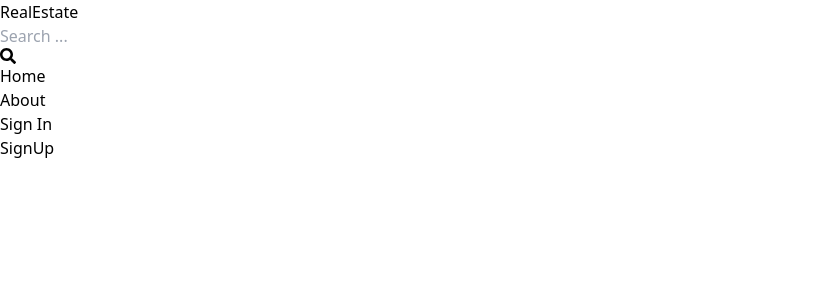
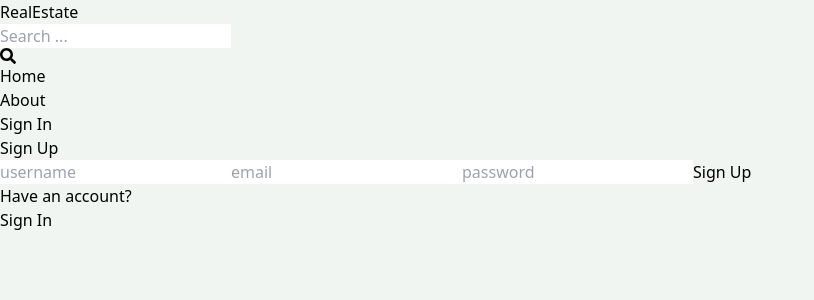
Before and after one commit to rutubhanderi/real-estate-project, a React (Vite) app in the folder client/: page /sign-up in a window 1280 px wide. Shown: the top 300 px of the page, without its empty margins (0-814 px from the left). Built offline with nearby package versions, Linux system fonts and the light colour scheme.

Commit message:
Complete sign up page functionality

```diff
--- a/client/src/index.css
+++ b/client/src/index.css
@@ -1,3 +1,7 @@
 @tailwind base;
 @tailwind components;
 @tailwind utilities;
+
+body{
+    background-color: rgb(241,245,241);
+}
--- a/client/src/pages/SignUp.jsx
+++ b/client/src/pages/SignUp.jsx
@@ -1,7 +1,83 @@
-import React from 'react'
+import React, { useState } from "react";
+import { Link ,useNavigate} from "react-router-dom";
+
 
 export default function SignUp() {
+  const [formData, setFormData] = useState({});
+  const [error, setError] = useState(null);
+  const [loading, setLoading] = useState(false);
+  const navigate= useNavigate();
+  const handleChange = (e) => {
+    setFormData({
+      ...formData,
+      [e.target.id]: e.target.value,
+    });
+  };
+  const handleSubmit = async (e) => {
+    e.preventDefault();
+    try {
+      setLoading(true);
+      const res = await fetch("/api/auth/signup", {
+        method: "POST",
+        headers: {
+          "Content-Type": "application/json",
+        },
+        body: JSON.stringify(formData),
+      });
+      const data = await res.json();
+      console.log(data);
+      if (data.success === false) {
+        setLoading(false);
+        setError(data.message);
+        return;
+      }
+      setLoading(false);
+      setError(null);
+      navigate('/sign-in');
+    } catch (error) {
+      setLoading(false);
+      setError(error.message);
+    }
+  };
   return (
-    <div>SignUp</div>
-  )
+    <div className="p-3 max-w-lg mx-auto">
+      <h1 className="text-3xl text-center font-semibold my-7">Sign Up</h1>
+      <form onSubmit={handleSubmit} className="flex flex-col gap-4">
+        <input
+          type="text"
+          placeholder="username"
+          className="border p-3 rounded-lg"
+          id="username"
+          onChange={handleChange}
+        />
+        <input
+          type="email"
+          placeholder="email"
+          className="border p-3 rounded-lg"
+          id="email"
+          onChange={handleChange}
+        />
+        <input
+          type="password"
+          placeholder="password"
+          className="border p-3 rounded-lg"
+          id="password"
+          onChange={handleChange}
+        />
+        <button
+          disabled={loading}
+          className="bg-slate-700 text-white p-3 rounded-lg uppercase hover:opacity-95 disabled:opacity-80"
+        >
+          {loading ? "Loading..." : "Sign Up"}
+        </button>
+      </form>
+      <div className="flex gap-2 mt-5onChange={handleChange} ">
+        <p>Have an account?</p>
+        <Link to={'/sign-in'}>
+          <span className="text-blue-700">Sign In</span>
+        </Link>
+      </div>
+      {error && <p className='text-red-500 mt-5'>{error}</p>}
+    </div>
+  );
 }
--- a/client/vite.config.js
+++ b/client/vite.config.js
@@ -1,7 +1,16 @@
-import { defineConfig } from 'vite'
-import react from '@vitejs/plugin-react-swc'
+import { defineConfig } from 'vite';
+import react from '@vitejs/plugin-react-swc';
 
 // https://vitejs.dev/config/
 export default defineConfig({
+  server: {
+    proxy: {
+      '/api': {
+        target: 'http://localhost:3000',
+        secure: false,
+      },
+    },
+  },
+
   plugins: [react()],
-})
+});
```
Also changed, not shown: 1 other file (tests, documents, lock files or other folders).
